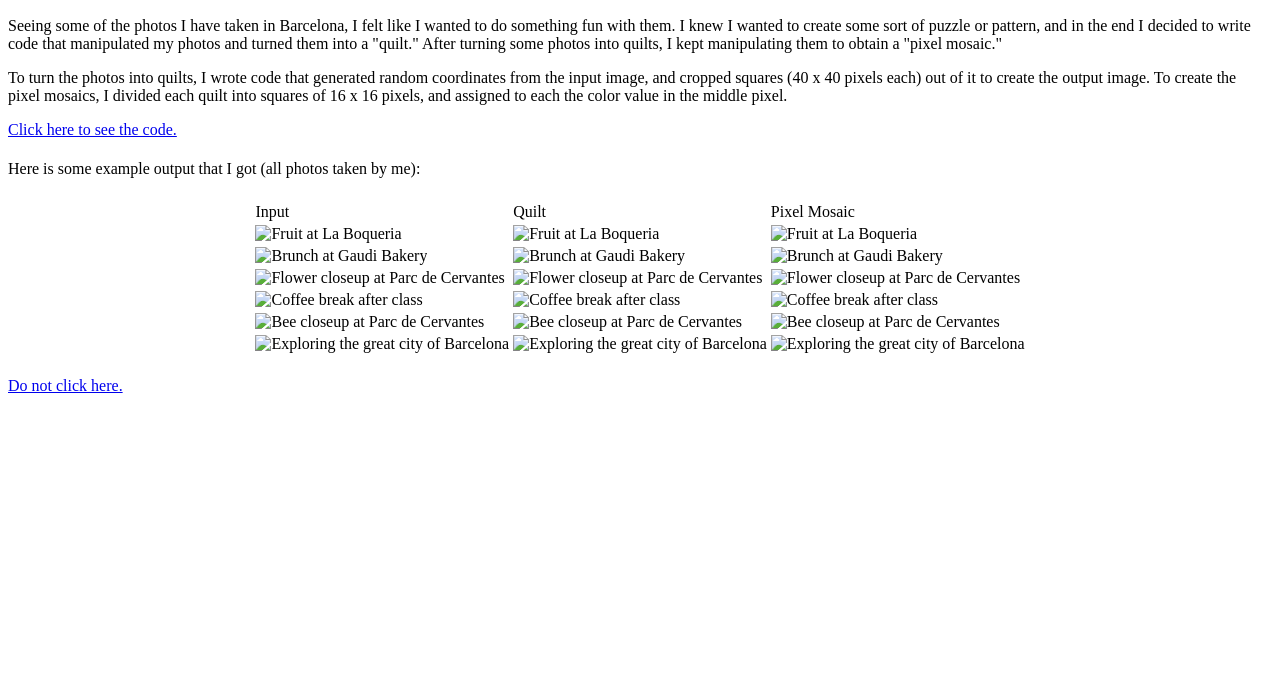
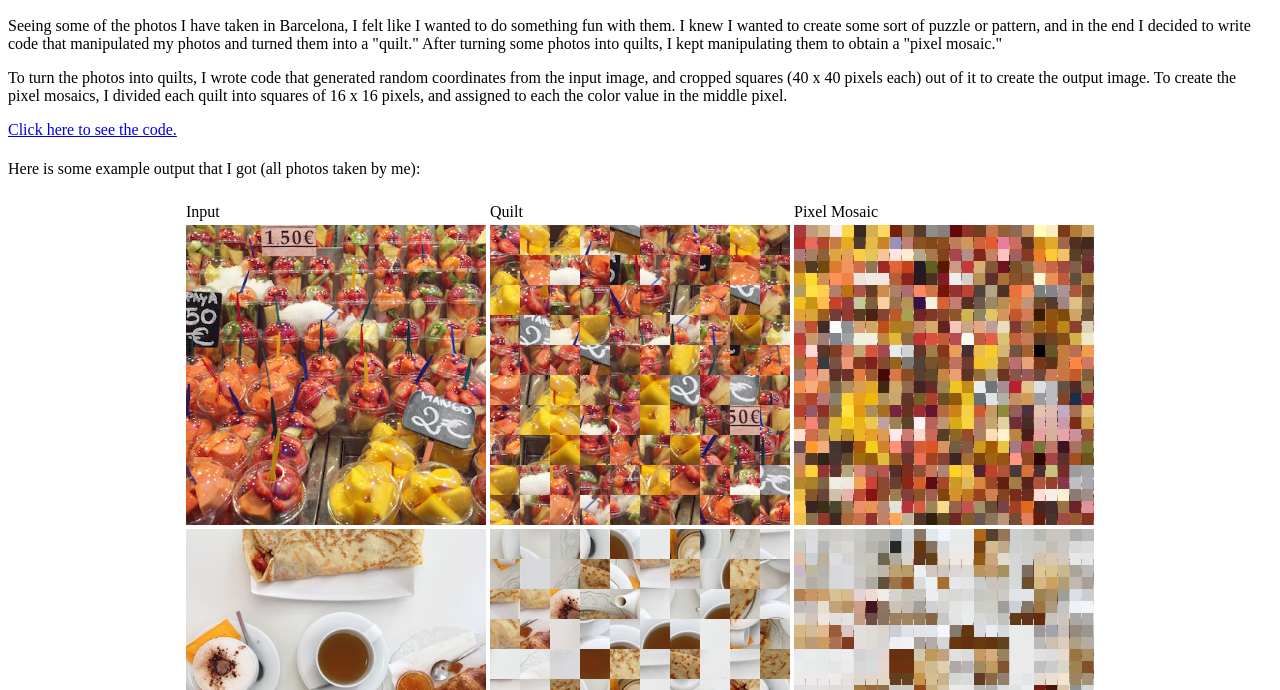
Before and after one commit to apatronl/Pixelator, a plain HTML site: page index.html in a window 1280 px wide. Shown: the part 110-800 px from the top of the page. Drawn offline with Linux system fonts and the light colour scheme.

Commit message:
Fixed img source

```diff
--- a/index.html
+++ b/index.html
@@ -54,46 +54,46 @@ Project 1
     </tr>
 
     <tr>
-        <td><img src="fruit.jpg" width="300" height="300" alt="Fruit at La Boqueria"/> </td>
-        <td><img src="fruitquilt.jpg" width="300" height="300" alt="Fruit at La Boqueria"/> </td>
-        <td><img src="fruitpixels.jpg" width="300" height="300" alt="Fruit at La Boqueria"/> </td>
+        <td><img src="img/fruit.jpg" width="300" height="300" alt="Fruit at La Boqueria"/> </td>
+        <td><img src="img/fruitquilt.jpg" width="300" height="300" alt="Fruit at La Boqueria"/> </td>
+        <td><img src="img/fruitpixels.jpg" width="300" height="300" alt="Fruit at La Boqueria"/> </td>
     </tr>
 
     <tr>
-        <td><img src="tea.jpg" width="300" height="300" alt="Brunch at Gaudi Bakery"/> </td>
-        <td><img src="teaquilt.jpg" width="300" height="300" alt="Brunch at Gaudi Bakery"/> </td>
-        <td><img src="teapixels.jpg" width="300" height="300" alt="Brunch at Gaudi Bakery"/> </td>
+        <td><img src="img/tea.jpg" width="300" height="300" alt="Brunch at Gaudi Bakery"/> </td>
+        <td><img src="img/teaquilt.jpg" width="300" height="300" alt="Brunch at Gaudi Bakery"/> </td>
+        <td><img src="img/teapixels.jpg" width="300" height="300" alt="Brunch at Gaudi Bakery"/> </td>
     </tr>
 
     <tr>
-        <td><img src="flower.jpg" width="300" height="300" alt="Flower closeup at Parc de Cervantes"/> </td>
-        <td><img src="flowerquilt.jpg" width="300" height="300" alt="Flower closeup at Parc de Cervantes"/> </td>
-        <td><img src="flowerpixels.jpg" width="300" height="300" alt="Flower closeup at Parc de Cervantes"/> </td>
+        <td><img src="img/flower.jpg" width="300" height="300" alt="Flower closeup at Parc de Cervantes"/> </td>
+        <td><img src="img/flowerquilt.jpg" width="300" height="300" alt="Flower closeup at Parc de Cervantes"/> </td>
+        <td><img src="img/flowerpixels.jpg" width="300" height="300" alt="Flower closeup at Parc de Cervantes"/> </td>
     </tr>
 
     <tr>
-        <td><img src="crepes.jpg" width="300" height="300" alt="Coffee break after class"/> </td>
-        <td><img src="crepesquilt.jpg" width="300" height="300" alt="Coffee break after class"/> </td>
-        <td><img src="crepespixels.jpg" width="300" height="300" alt="Coffee break after class"/> </td>
+        <td><img src="img/crepes.jpg" width="300" height="300" alt="Coffee break after class"/> </td>
+        <td><img src="img/crepesquilt.jpg" width="300" height="300" alt="Coffee break after class"/> </td>
+        <td><img src="img/crepespixels.jpg" width="300" height="300" alt="Coffee break after class"/> </td>
     </tr>
 
     <tr>
-        <td><img src="bee.jpg" width="300" height="300" alt="Bee closeup at Parc de Cervantes"/> </td>
-        <td><img src="beequilt.jpg" width="300" height="300" alt="Bee closeup at Parc de Cervantes"/> </td>
-        <td><img src="beepixels.jpg" width="300" height="300" alt="Bee closeup at Parc de Cervantes"/> </td>
+        <td><img src="img/bee.jpg" width="300" height="300" alt="Bee closeup at Parc de Cervantes"/> </td>
+        <td><img src="img/beequilt.jpg" width="300" height="300" alt="Bee closeup at Parc de Cervantes"/> </td>
+        <td><img src="img/beepixels.jpg" width="300" height="300" alt="Bee closeup at Parc de Cervantes"/> </td>
     </tr>
 
     <tr>
-        <td><img src="arc.jpg" width="300" height="300" alt="Exploring the great city of Barcelona"/> </td>
-        <td><img src="arcquilt.jpg" width="300" height="300" alt="Exploring the great city of Barcelona"/> </td>
-        <td><img src="arcpixels.jpg" width="300" height="300" alt="Exploring the great city of Barcelona"/> </td>
+        <td><img src="img/arc.jpg" width="300" height="300" alt="Exploring the great city of Barcelona"/> </td>
+        <td><img src="img/arcquilt.jpg" width="300" height="300" alt="Exploring the great city of Barcelona"/> </td>
+        <td><img src="img/arcpixels.jpg" width="300" height="300" alt="Exploring the great city of Barcelona"/> </td>
     </tr>
 </table>
 
     <h1>
     </h1>
 
-<a class="link" href="coolphoto.jpg">Do not click here.</a>
+<a class="link" href="img/coolphoto.jpg">Do not click here.</a>
 
 </body>
 </html>
```
